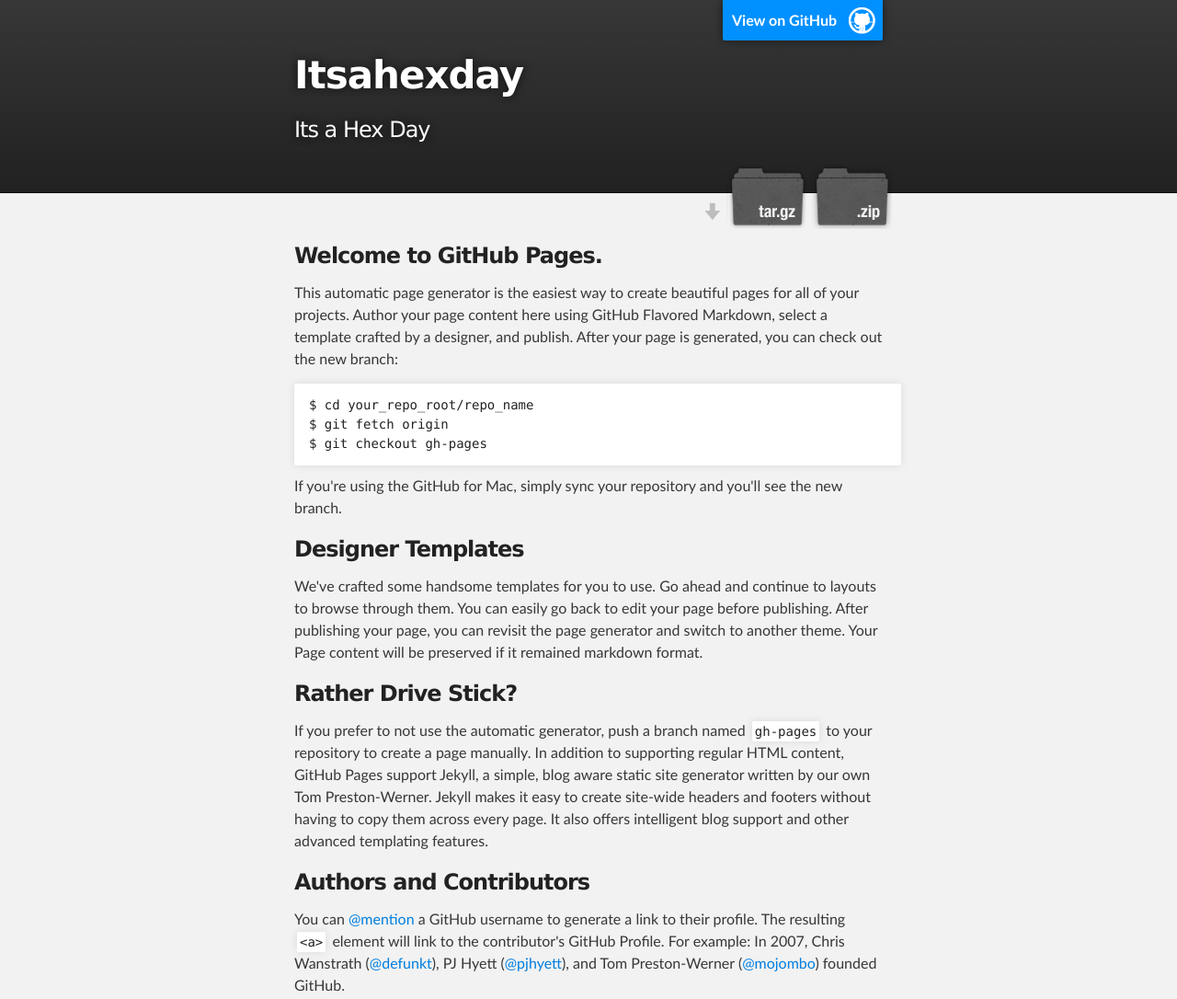
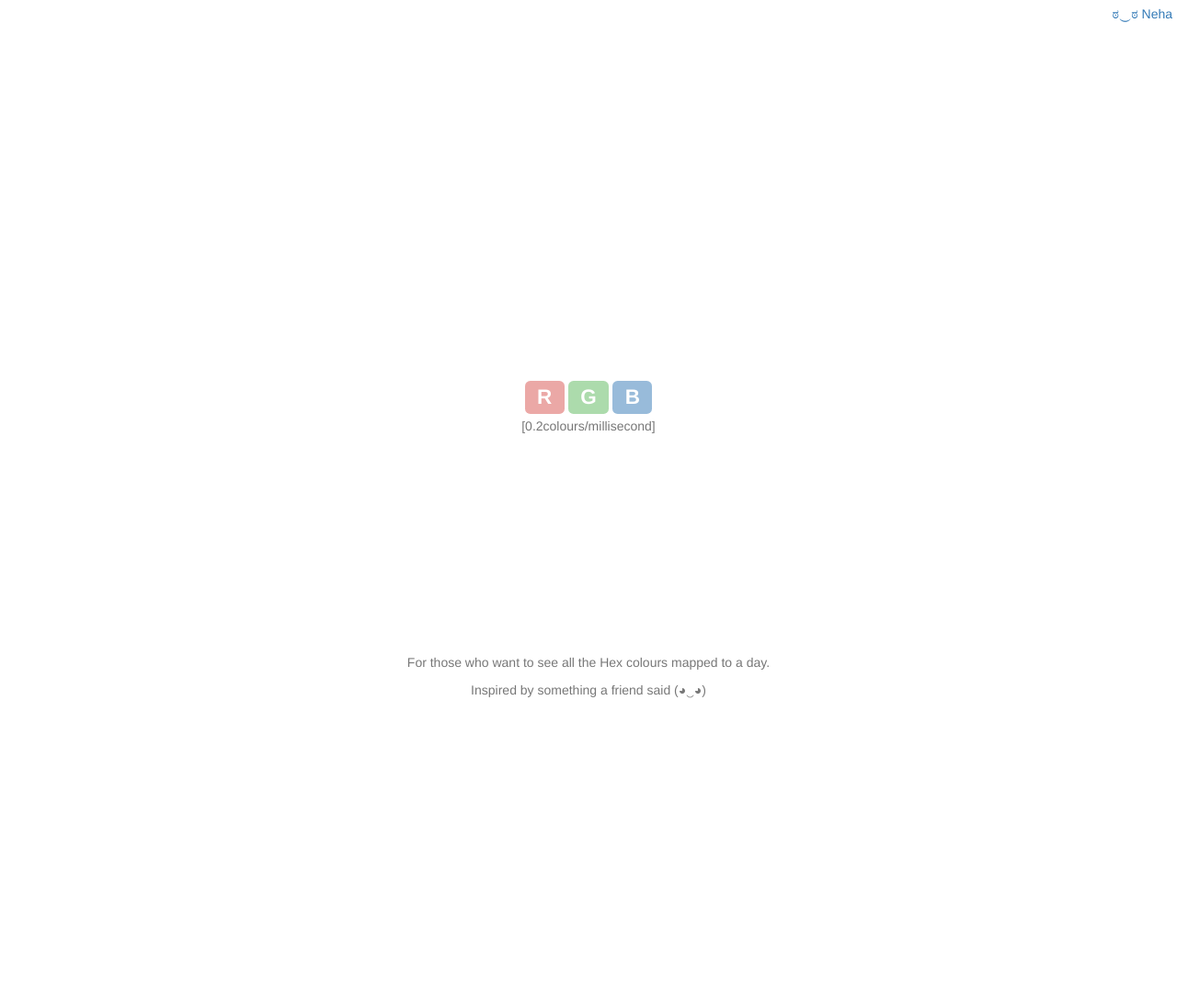
Before and after one commit to nehaQ/ItsAHexDay, a plain HTML site: page index.html in a window 1280 px wide. Shown: the top 1086 px of the page at 92% size. After the commit the page ends 800 px from the top, so only its background shows below. Drawn offline with nearby package versions, Linux system fonts and the light colour scheme.

Commit message:
Update index.html to reflect actual website

```diff
--- a/index.html
+++ b/index.html
@@ -1,79 +1,85 @@
-<!DOCTYPE html>
 <html>
+  <head>
+    <meta http-equiv="content-type" content="text/html; charset=UTF-8">
+		<meta charset="utf-8">
+    <link rel="SHORTCUT ICON" href="logo.gif">
+    <link rel="stylesheet" href="css/bootstrap.min.css">
+    <script src="js/jquery.min.js"></script>
+    <script src="js/bootstrap.min.js"></script>
+    <script src="js/excanvas.js"></script>
+    <script src="js/station-clock.js"></script>
+    <script src="js/HexMover.js"></script>
+    <style>
+      * {
+          margin: 0;
+      }
+      html, body {
+          height: 100%;
+          text-align: center;
+      }
+      body:after {
+          /*content:"";
+          position: absolute;
+          z-index: -1;
+          top: 0;
+          bottom: 0;
+          left: 50%;
+          border-left: 2px dotted #444; /*change these values to suit your liking*/*/
+      }
 
-  <head>
-    <meta charset='utf-8'>
-    <meta http-equiv="X-UA-Compatible" content="chrome=1">
-    <meta name="description" content="Itsahexday : Its a Hex Day">
-
-    <link rel="stylesheet" type="text/css" media="screen" href="stylesheets/stylesheet.css">
-
-    <title>Itsahexday</title>
+      .wrapper {
+          min-height: 100%;
+          height: auto !important;
+          height: 100%;
+          margin: 0 auto -90px; /* the bottom margin is the negative value of the footer's height */
+      }
+      canvas {
+          /*display: inline;*/
+          /*border:1px solid red;*/
+          /*left:50%;*/
+          /*right:50%;*/
+          /*position:absolute;*/
+      }
+      .footer, .push {
+          height: 90px; /* .push must be the same height as .footer */
+      }
+      h2 {
+          display: inline-block;
+          opacity: 0.5;
+      }
+    </style>
+		<title>It's a Hex Day</title>
   </head>
 
-  <body>
+  <body class="screen">
 
-    <!-- HEADER -->
-    <div id="header_wrap" class="outer">
-        <header class="inner">
-          <a id="forkme_banner" href="https://github.com/nehaQ/ItsAHexDay">View on GitHub</a>
-
-          <h1 id="project_title">Itsahexday</h1>
-          <h2 id="project_tagline">Its a Hex Day</h2>
-
-            <section id="downloads">
-              <a class="zip_download_link" href="https://github.com/nehaQ/ItsAHexDay/zipball/master">Download this project as a .zip file</a>
-              <a class="tar_download_link" href="https://github.com/nehaQ/ItsAHexDay/tarball/master">Download this project as a tar.gz file</a>
-            </section>
-        </header>
+    <div class="pull-right" style="margin:5px">
+      <a href="http://github.com/NehaQ">ಠ‿ಠ Neha </a>
     </div>
 
-    <!-- MAIN CONTENT -->
-    <div id="main_content_wrap" class="outer">
-      <section id="main_content" class="inner">
-        <h3>
-<a id="welcome-to-github-pages" class="anchor" href="#welcome-to-github-pages" aria-hidden="true"><span class="octicon octicon-link"></span></a>Welcome to GitHub Pages.</h3>
+    <div class="wrapper">
 
-<p>This automatic page generator is the easiest way to create beautiful pages for all of your projects. Author your page content here using GitHub Flavored Markdown, select a template crafted by a designer, and publish. After your page is generated, you can check out the new branch:</p>
+      <div class="clockContainer">
+        <canvas id="clock" width="400px" height="400px">If you can see this message, update your browser</canvas>
+      </div> <!-- End of clock div -->
 
-<pre><code>$ cd your_repo_root/repo_name
-$ git fetch origin
-$ git checkout gh-pages
-</code></pre>
+      <div class="colourMeter">
+        <h2><span class="label label-danger" id="displayRed">R</span></h2>
+        <h2><span class="label label-success" id="displayGreen">G</span></h2>
+        <h2><span class="label label-primary" id="displayBlue">B</span></h2>
+        <p class="text-muted">[0.2colours/millisecond]</p>
+      </div> <!-- End of ColourMeter div -->
 
-<p>If you're using the GitHub for Mac, simply sync your repository and you'll see the new branch.</p>
+      <div class="push"></div>
 
-<h3>
-<a id="designer-templates" class="anchor" href="#designer-templates" aria-hidden="true"><span class="octicon octicon-link"></span></a>Designer Templates</h3>
+    </div> <!-- End of Wrapper div -->
 
-<p>We've crafted some handsome templates for you to use. Go ahead and continue to layouts to browse through them. You can easily go back to edit your page before publishing. After publishing your page, you can revisit the page generator and switch to another theme. Your Page content will be preserved if it remained markdown format.</p>
-
-<h3>
-<a id="rather-drive-stick" class="anchor" href="#rather-drive-stick" aria-hidden="true"><span class="octicon octicon-link"></span></a>Rather Drive Stick?</h3>
-
-<p>If you prefer to not use the automatic generator, push a branch named <code>gh-pages</code> to your repository to create a page manually. In addition to supporting regular HTML content, GitHub Pages support Jekyll, a simple, blog aware static site generator written by our own Tom Preston-Werner. Jekyll makes it easy to create site-wide headers and footers without having to copy them across every page. It also offers intelligent blog support and other advanced templating features.</p>
-
-<h3>
-<a id="authors-and-contributors" class="anchor" href="#authors-and-contributors" aria-hidden="true"><span class="octicon octicon-link"></span></a>Authors and Contributors</h3>
-
-<p>You can <a href="https://github.com/blog/821" class="user-mention">@mention</a> a GitHub username to generate a link to their profile. The resulting <code>&lt;a&gt;</code> element will link to the contributor's GitHub Profile. For example: In 2007, Chris Wanstrath (<a href="https://github.com/defunkt" class="user-mention">@defunkt</a>), PJ Hyett (<a href="https://github.com/pjhyett" class="user-mention">@pjhyett</a>), and Tom Preston-Werner (<a href="https://github.com/mojombo" class="user-mention">@mojombo</a>) founded GitHub.</p>
-
-<h3>
-<a id="support-or-contact" class="anchor" href="#support-or-contact" aria-hidden="true"><span class="octicon octicon-link"></span></a>Support or Contact</h3>
-
-<p>Having trouble with Pages? Check out the documentation at <a href="https://help.github.com/pages">https://help.github.com/pages</a> or contact <a href="mailto:support@github.com">support@github.com</a> and we’ll help you sort it out.</p>
-      </section>
-    </div>
-
-    <!-- FOOTER  -->
-    <div id="footer_wrap" class="outer">
-      <footer class="inner">
-        <p class="copyright">Itsahexday maintained by <a href="https://github.com/nehaQ">nehaQ</a></p>
-        <p>Published with <a href="https://pages.github.com">GitHub Pages</a></p>
-      </footer>
-    </div>
-
-
+    <footer class="footer">
+      <div>
+        <p class="text-muted">For those who want to see all the Hex colours mapped to a day.</p>
+        <address class="text-muted">Inspired by something a friend said (◕‿◕)</address>
+      </div>
+    </footer>
 
   </body>
 </html>
```
